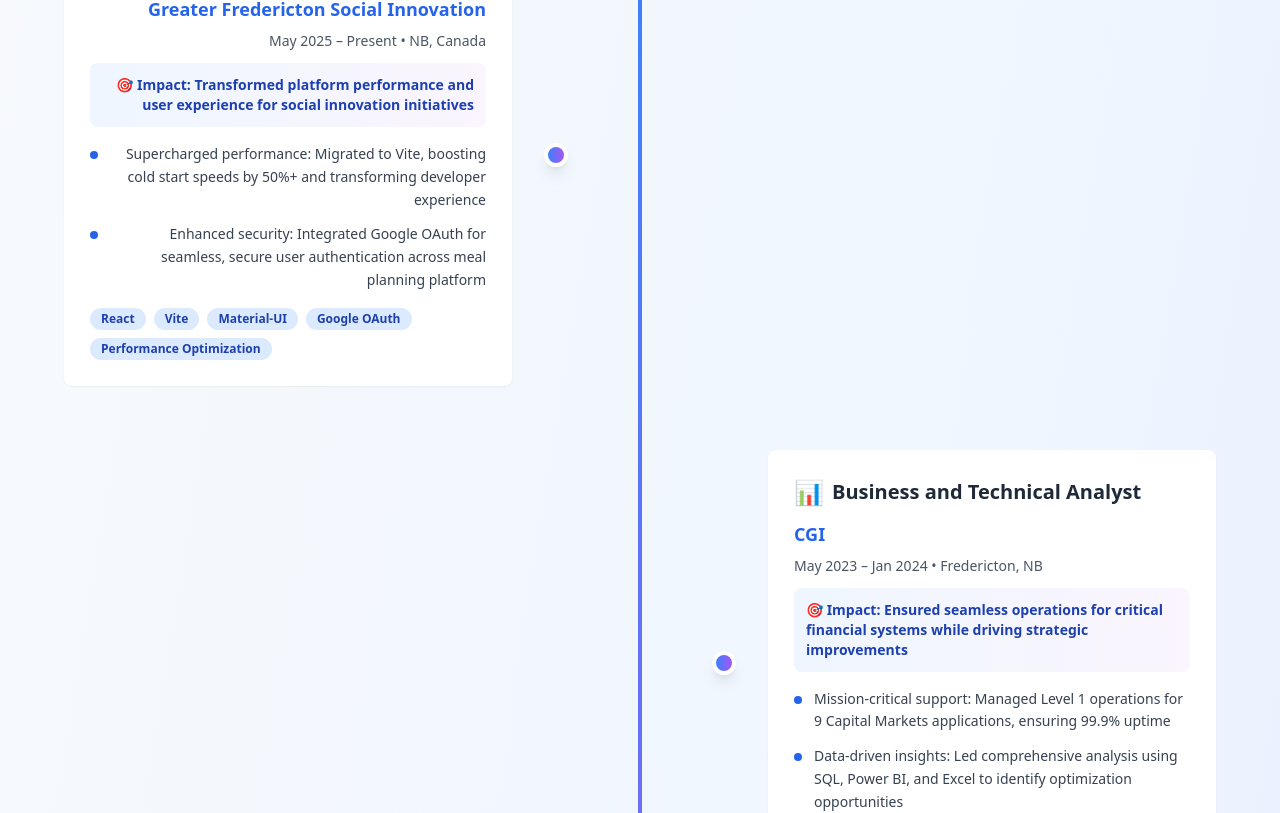
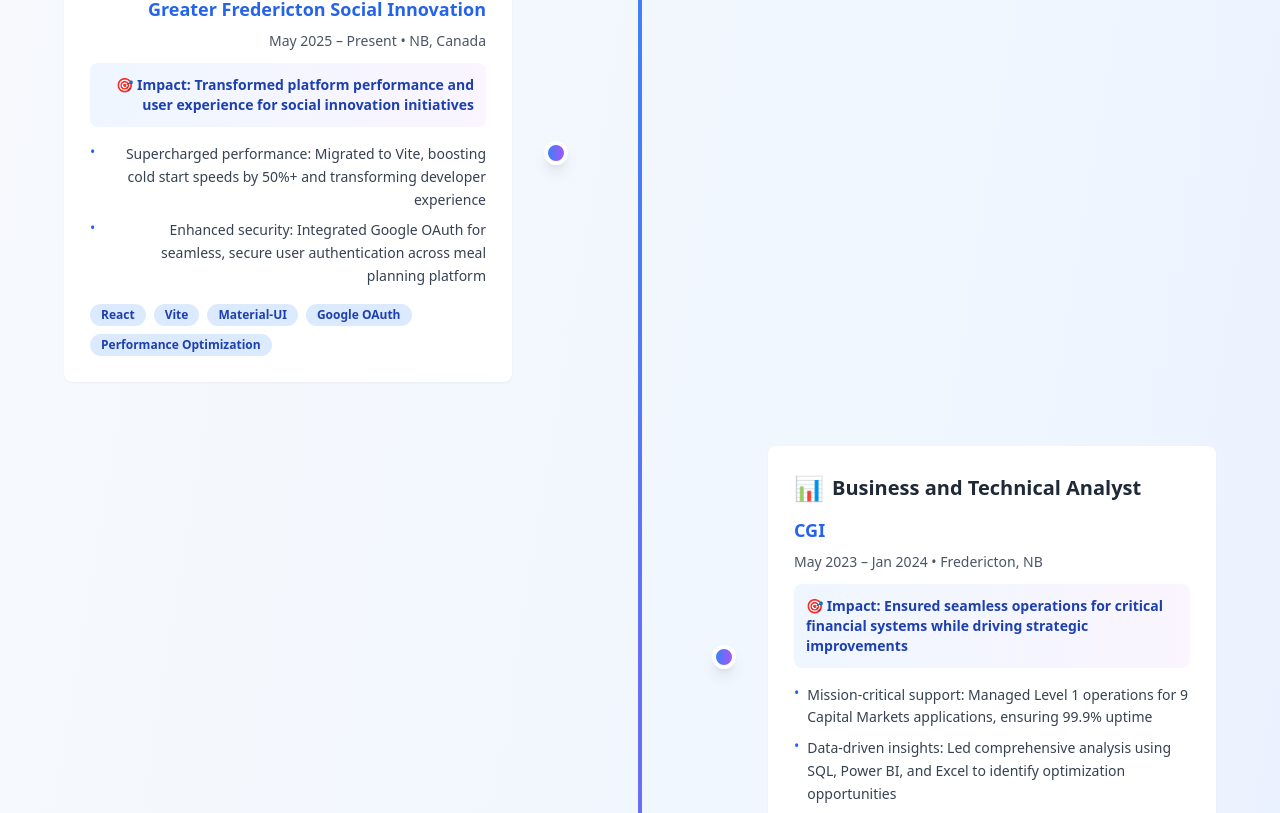
Before and after one commit to dasarisaichandana/saichandanadasari-portfolio, a React (Vite) app: page / in a window 1280 px wide. Shown: the part 1191-2004 px from the top of the page. Built offline with nearby package versions, Linux system fonts and the light colour scheme.

Commit message:
Fix: Improve timeline card formatting
Improve the alignment and formatting of the work experience bullet points in the timeline section to ensure consistency across all cards.

```diff
--- a/src/components/TimelineSection.tsx
+++ b/src/components/TimelineSection.tsx
@@ -99,10 +99,10 @@ const TimelineSection = () => {
                       </p>
                     </div>
 
-                    <div className="space-y-3 mb-4">
+                    <div className="space-y-2 mb-4">
                       {exp.achievements.slice(0, 2).map((achievement, idx) => (
-                        <div key={idx} className="flex items-start gap-3">
-                          <div className="w-2 h-2 bg-blue-600 rounded-full mt-2 flex-shrink-0"></div>
+                        <div key={idx} className="flex items-start gap-2">
+                          <span className="text-blue-600 text-sm mt-0.5 leading-none">•</span>
                           <p className="text-sm text-gray-700 dark:text-gray-300 leading-relaxed">{achievement}</p>
                         </div>
                       ))}
```
